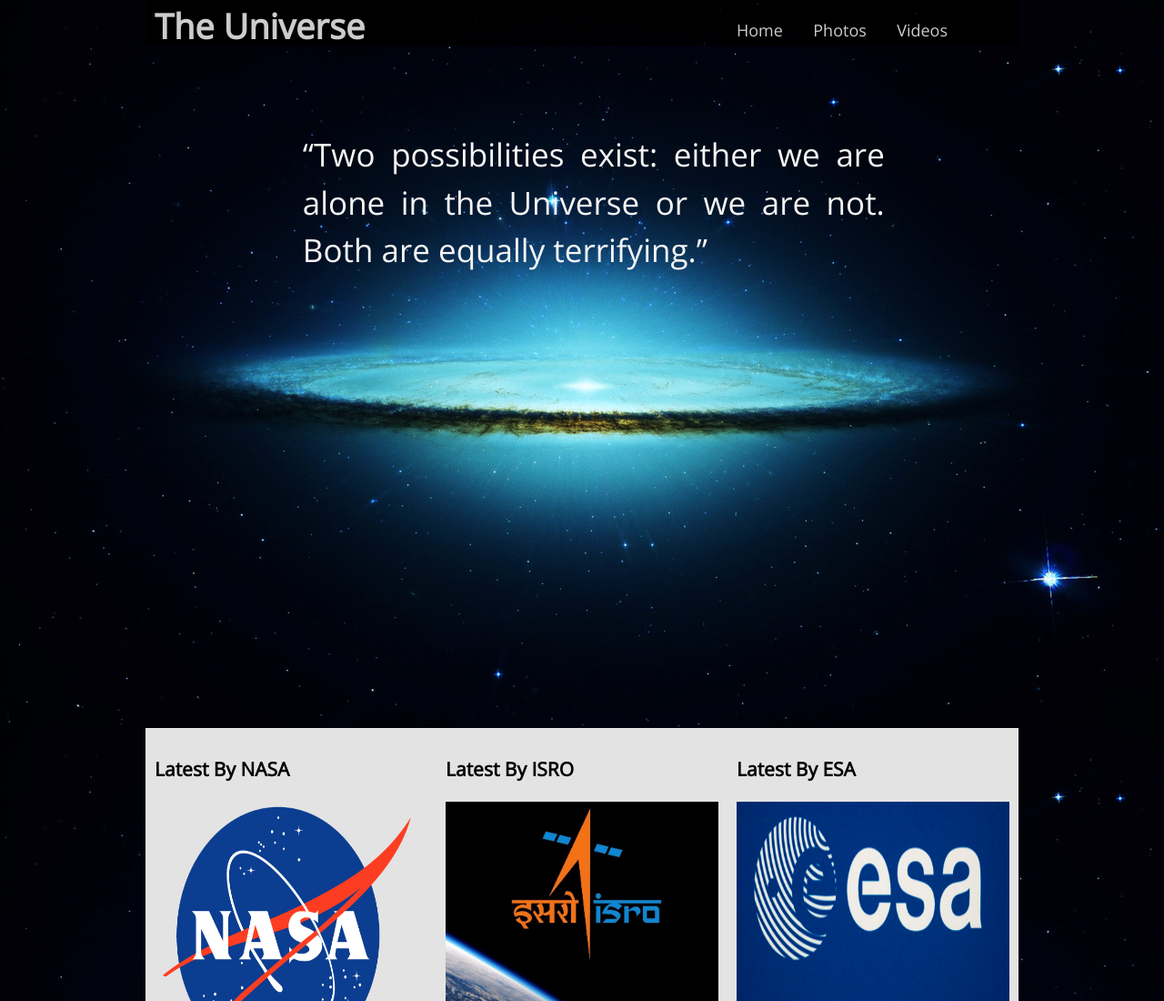
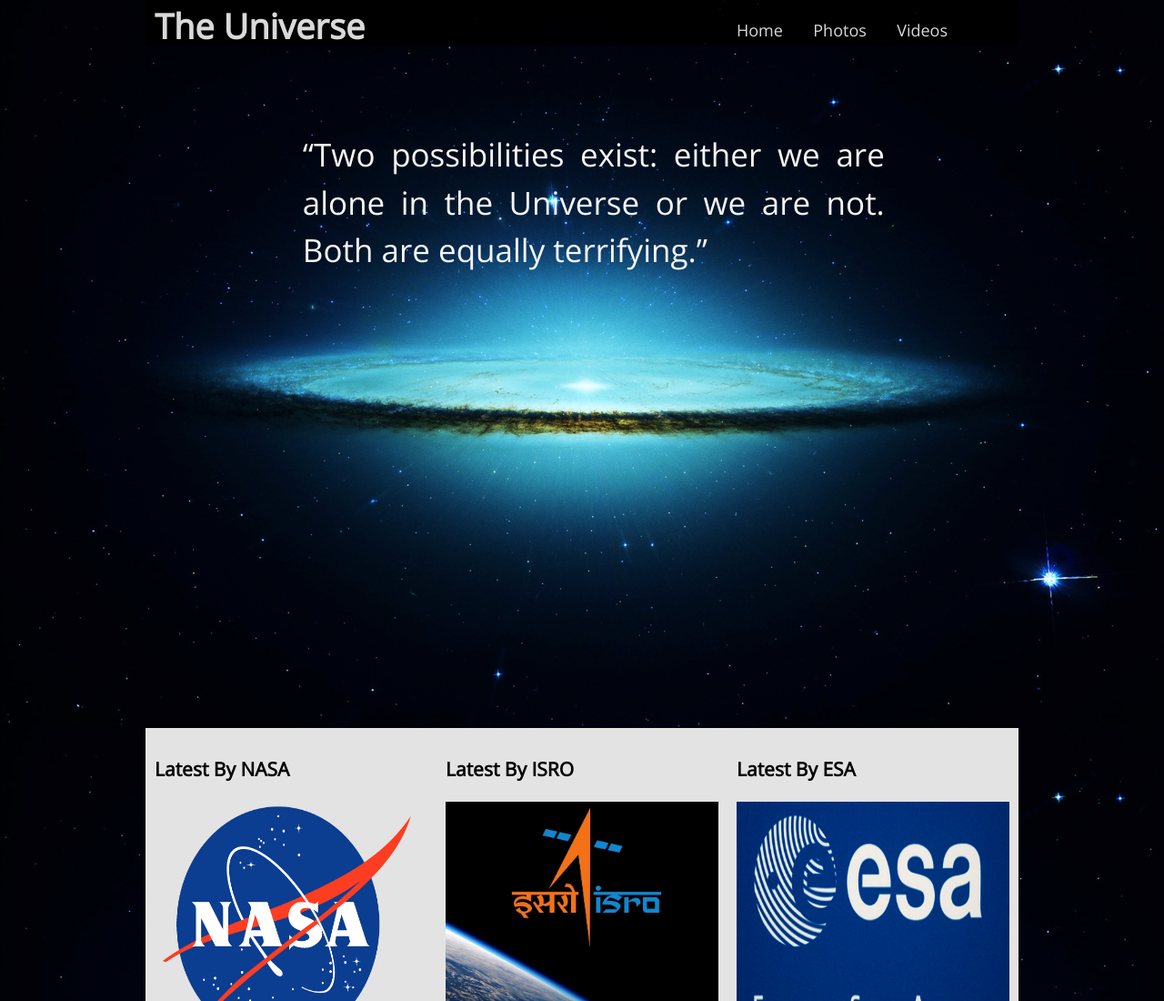
Before and after one commit to sks26sks/Assignment2, a plain HTML site: page index.html in a window 1280 px wide. Shown: the top 1100 px of the page at 91% size. Drawn offline with nearby package versions, Linux system fonts and the light colour scheme.

Commit message:
test_final4

```diff
--- a/css/style.css
+++ b/css/style.css
@@ -38,7 +38,7 @@ p
   position: fixed;
   top: 0;
   background-color: black;
-  opacity: 0.8;
+  opacity: 0.85;
 }
 
 h1
@@ -60,7 +60,7 @@ nav li{
 .square
 {
   width: 300px;
-  height: 300px;
+  height: 275px;
 }
 
 a {
```
